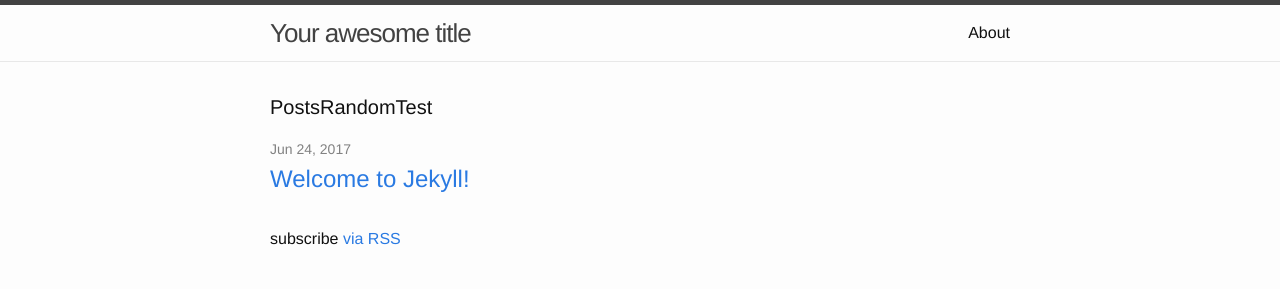
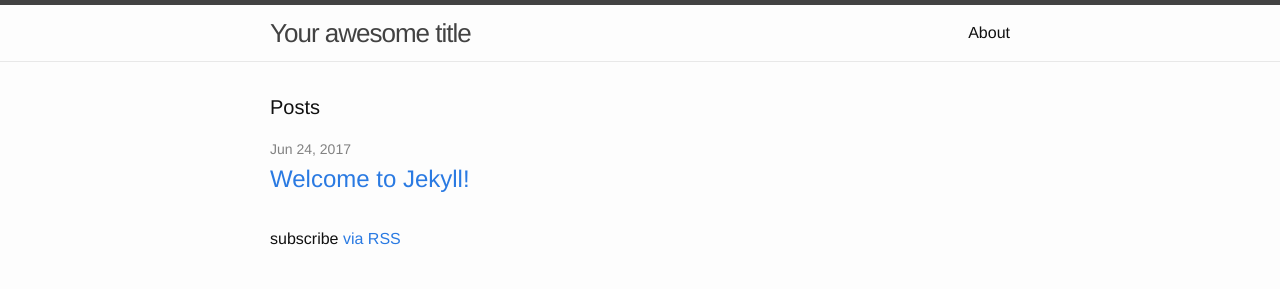
Before and after one commit to Toise/.github.io, a Jekyll site: the page built from index.html, in a window 1280 px wide. Shown: the top 289 px of the page. Built offline with Jekyll 4.4.1, drawn with Linux system fonts in a browser that asks for light colours.

Commit message:
Update index.html

```diff
--- a/index.html
+++ b/index.html
@@ -4,7 +4,7 @@
 
 <div class="home">
 
-  <h1 class="page-heading">PostsRandomTest</h1>
+  <h1 class="page-heading">Posts</h1>
 
   <ul class="post-list">
     {% for post in site.posts %}
```
